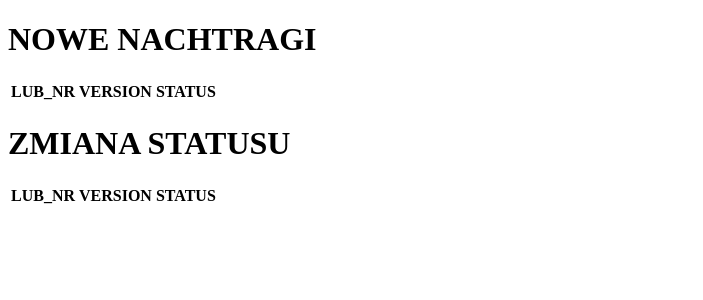
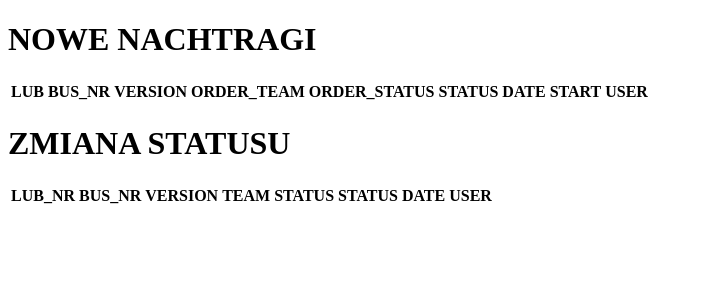
Before and after one commit to jatomczak/aplikacja, a Django app: template aplikacja_MAN/okbv/templates/compare_data.html in a window 1280 px wide. Shown: the top 300 px of the page, without its empty margins (0-703 px from the left). Run offline with Django 3.2, Linux system fonts and the light colour scheme; the template is opened without the code that fills it, so the values that code supplies are empty.

Commit message:
poprawiono naglowki

```diff
--- a/aplikacja_MAN/okbv/templates/compare_data.html
+++ b/aplikacja_MAN/okbv/templates/compare_data.html
@@ -8,16 +8,25 @@
 
 <h1>NOWE NACHTRAGI</h1>
 <table>
-    <th>LUB_NR</th>
+    <th>LUB</th>
+    <th>BUS_NR</th>
     <th>VERSION</th>
-    <th>STATUS</th>
+    <th>ORDER_TEAM</th>
+    <th>ORDER_STATUS</th>
+    <th>STATUS DATE</th>
+    <th>START</th>
+    <th>USER</th>
 {% for nachtrag in new_nachtrags %}
     <tr>
         <td>{{ nachtrag.bus.lub_nr }}</td>
+        <td>{{ nachtrag.bus.bus_nr }}</td>
         <td>{{ nachtrag.version }}</td>
         <td>{{ nachtrag.type }}</td>
         <td>{{ nachtrag.status }}</td>
-        <td>{{ nachtrag.status_date }}</td>
+        <td>{{ nachtrag.status_date |date:'Y-m-d'}}</td>
+        <td>{{ nachtrag.start_date |date:'Y-m-d'}}</td>
+        <td>{{ nachtrag.user }}</td>
+
     </tr>
 {% endfor %}
 </table>
@@ -25,15 +34,20 @@
 <h1>ZMIANA STATUSU</h1>
 <table>
     <th>LUB_NR</th>
+    <th>BUS_NR</th>
     <th>VERSION</th>
+    <th>TEAM</th>
     <th>STATUS</th>
+    <th>STATUS DATE</th>
+    <th>USER</th>
 {% for nachtrag in change_status %}
     <tr>
         <td>{{ nachtrag.bus.lub_nr }}</td>
+        <td>{{ nachtrag.bus.bus_nr }}</td>
         <td>{{ nachtrag.version }}</td>
         <td>{{ nachtrag.type }}</td>
         <td>{{ nachtrag.status }}</td>
-        <td>{{ nachtrag.status_date }}</td>
+        <td>{{ nachtrag.status_date |date:'Y-m-d' }}</td>
         <td>{{ nachtrag.user }}</td>
     </tr>
 {% endfor %}
```
Also changed, not shown: aplikacja_MAN/okbv/views.py (+4 -4 lines).
